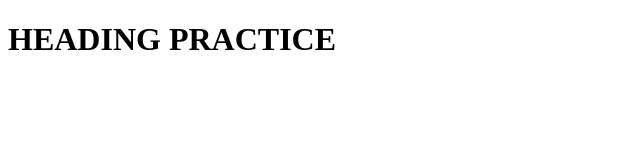
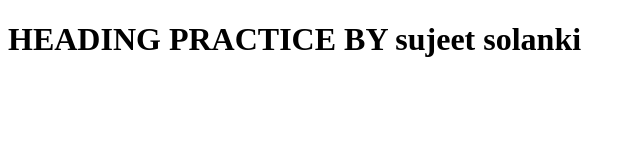
Before and after one commit to Sujeet513-web/git-in-one-video, a plain HTML site: page index.html in a window 1280 px wide. Shown: the whole page, without its empty margins (0-640 px from the left). Drawn offline with Linux system fonts and the light colour scheme.

```diff
--- a/index.html
+++ b/index.html
@@ -8,7 +8,7 @@
 </head>
 
 <body>
-<h1>HEADING PRACTICE</h1>
+<h1>HEADING PRACTICE BY sujeet solanki</h1>
 </body>
 <script>
 
```
Also changed, not shown: about.html (+1 -1 lines).
